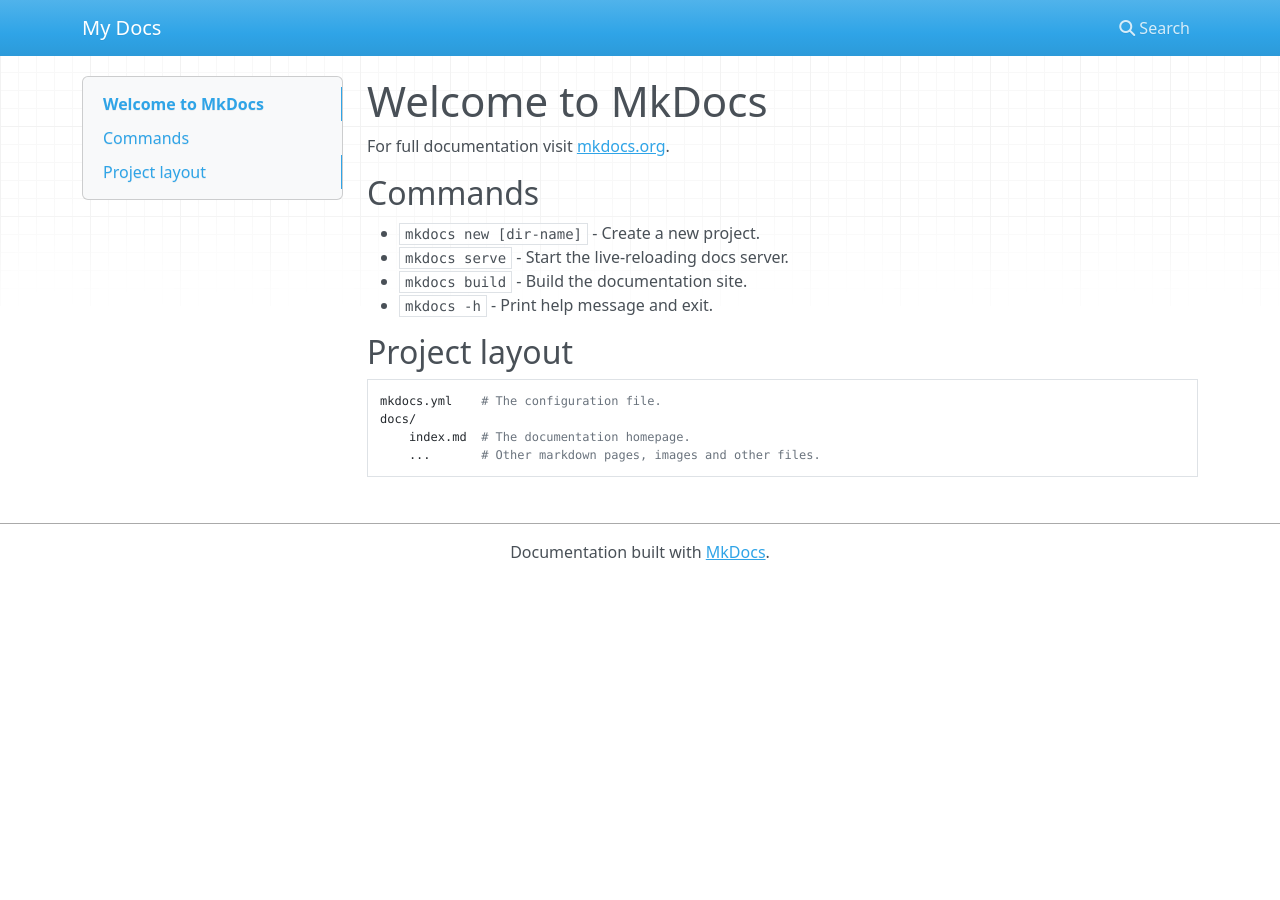
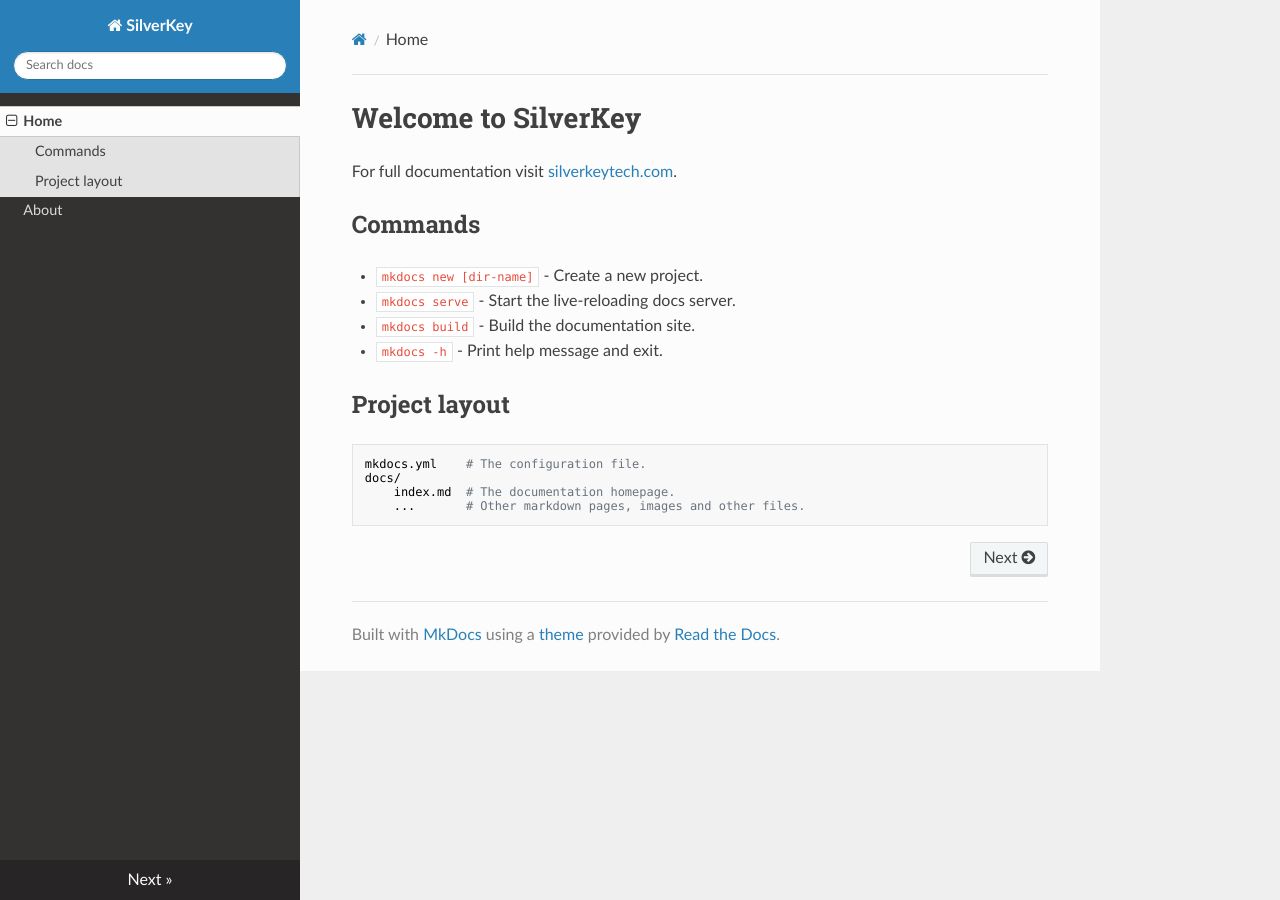
Before and after one commit to ZiadMansourM/mkdocs, an MkDocs documentation site: the page built from docs/index.md, in a window 1280 px wide. Built offline with MkDocs 1.6.1, drawn with Linux system fonts in a browser that asks for light colours; nearby versions of some CDN libraries.

Commit message:
➕ UPDATE: docs

```diff
--- a/docs/index.md
+++ b/docs/index.md
@@ -1,6 +1,6 @@
-# Welcome to MkDocs
+# Welcome to SilverKey
 
-For full documentation visit [mkdocs.org](https://www.mkdocs.org).
+For full documentation visit [silverkeytech.com](https://www.silverkeytech.com/).
 
 ## Commands
 
--- a/mkdocs.yml
+++ b/mkdocs.yml
@@ -1 +1,5 @@
-site_name: My Docs
+site_name: SilverKey
+nav:
+    - Home: index.md
+    - About: about.md
+theme: readthedocs
```
Also changed, not shown: docs/about.md (added, +53 -0 lines).
